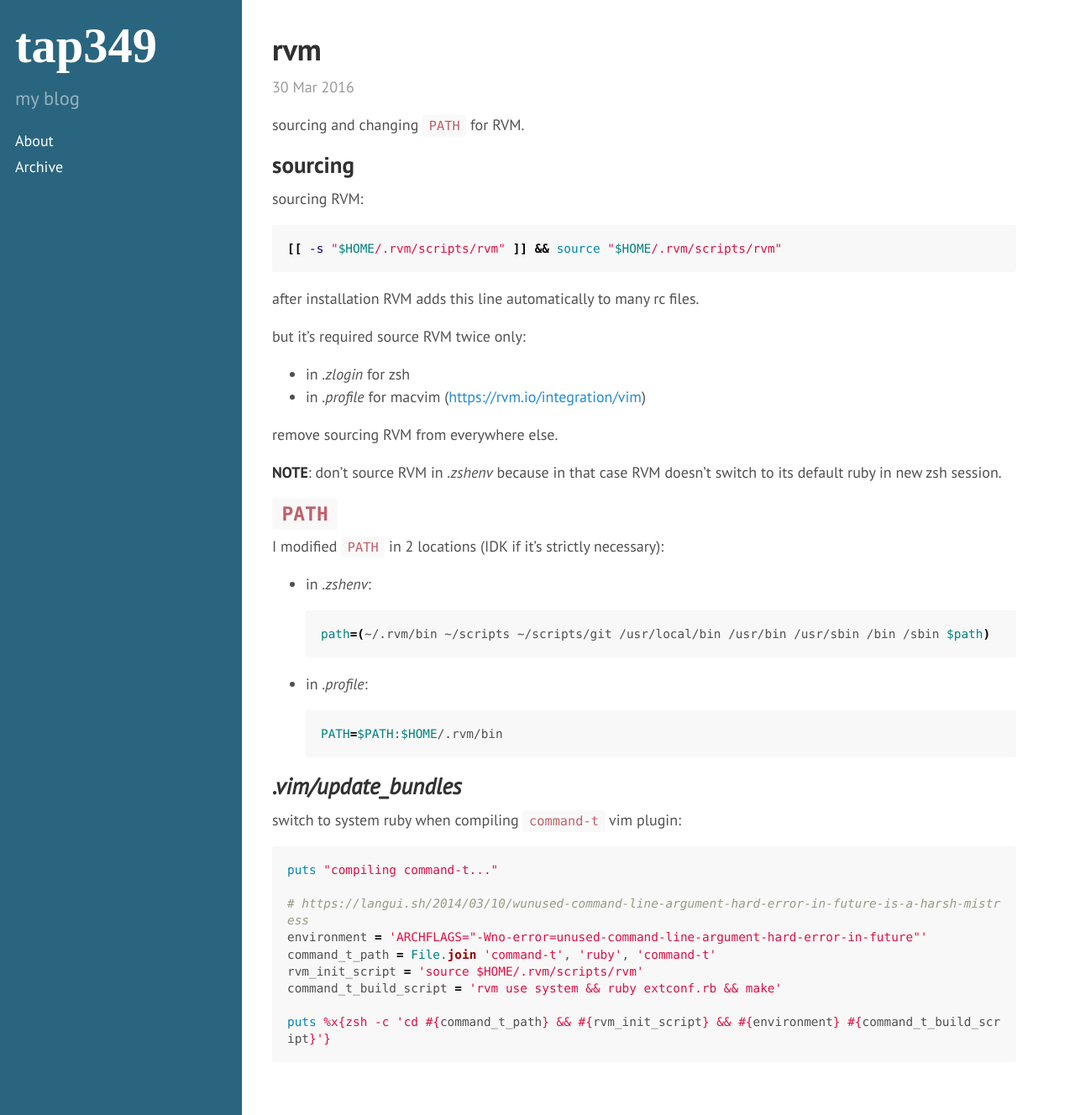
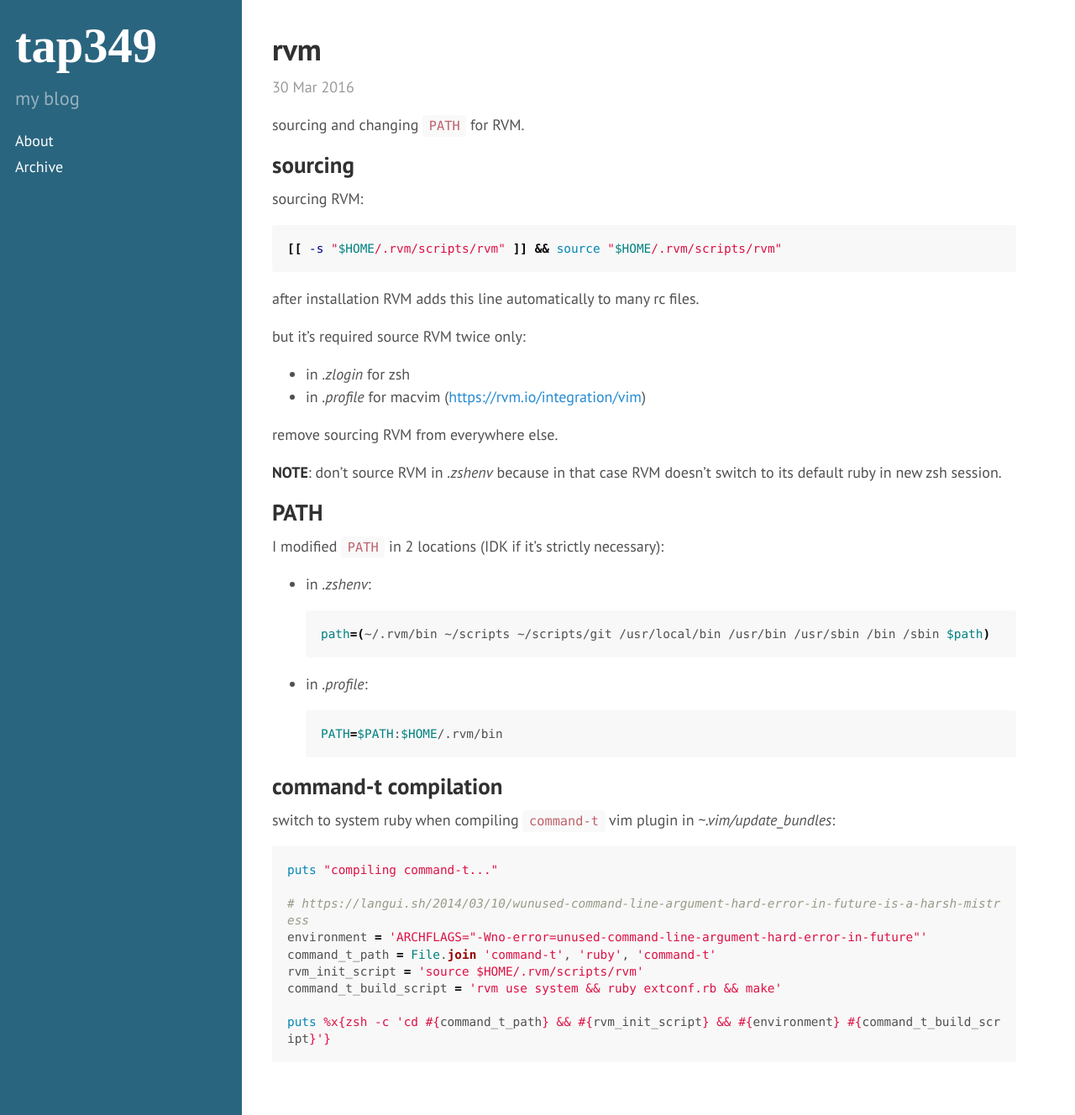
Before and after one commit to tap349/tap349.github.io, a Jekyll site: the page built from _posts/2016-03-30-rvm.md, in a window 1280 px wide and 1328 px high. Shown: the whole window at 84% size. Built offline with Jekyll 4.4.1, drawn with Linux system fonts in a browser that asks for light colours.

Commit message:
update 2016-03-30_20:45:21

````diff
--- a/_posts/2016-03-30-rvm.md
+++ b/_posts/2016-03-30-rvm.md
@@ -30,7 +30,7 @@ remove sourcing RVM from everywhere else.
 **NOTE**: don't source RVM in _.zshenv_ because in that case
           RVM doesn't switch to its default ruby in new zsh session.
 
-## `PATH`
+## PATH
 
 I modified `PATH` in 2 locations (IDK if it's strictly necessary):
 
@@ -46,9 +46,9 @@ I modified `PATH` in 2 locations (IDK if it's strictly necessary):
   PATH=$PATH:$HOME/.rvm/bin
   ```
 
-## _.vim/update_bundles_
+## command-t compilation
 
-switch to system ruby when compiling `command-t` vim plugin:
+switch to system ruby when compiling `command-t` vim plugin in _~.vim/update_bundles_:
 
 ```ruby
 puts "compiling command-t..."
````
Also changed, not shown: _posts/2016-03-30-rbenv.md (+2 -2 lines).
